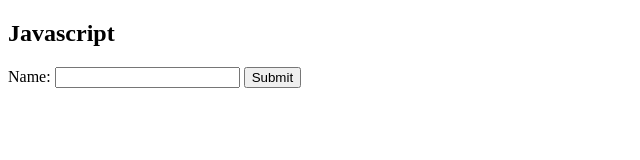
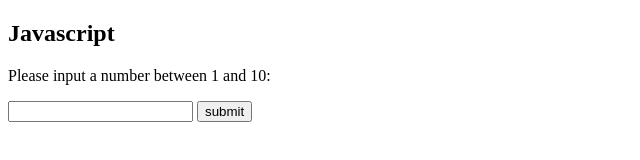
Before and after one commit to rimasultana/class-91, a plain HTML site: page index.html in a window 1280 px wide. Shown: the whole page, without its empty margins (0-640 px from the left). Drawn offline with Linux system fonts and the light colour scheme.

Commit message:
dom forms

```diff
--- a/index.html
+++ b/index.html
@@ -3,22 +3,24 @@
 <head>
 <body>
     <h2>Javascript</h2>
-    <form name="myForm" action="" onsubmit="return
-    validateForm()">
-Name: <input type="text" name="fname"    >
-<input type="submit" value="Submit">
-</form>
 
+    <p>Please input a number between 1 and 10: </p>
+    <input type="number">
+    <button type="button" onclick="myFunction()">submit</button>
+    <p id="demo"></p>
 </body>
 <script>
-function validateForm(){
-    let x = document.forms["myForm"]
-    ["fname"].value;
-    if(x == ""){
-        alert("Name must be filled out");
-        return false;
+    function myFunction(){
+        let x = document.getElementById("number").value;
+
+    let x;
+    if(isNaN(x) || x < 1 || x > 20){
+        text = "Input not valid";
+
+    }else{
+        text = "Input is ok";
     }
-}
-
+    document.getElementById("demo").innerHTML = text;
+    }
 </script>
 </html>
```
